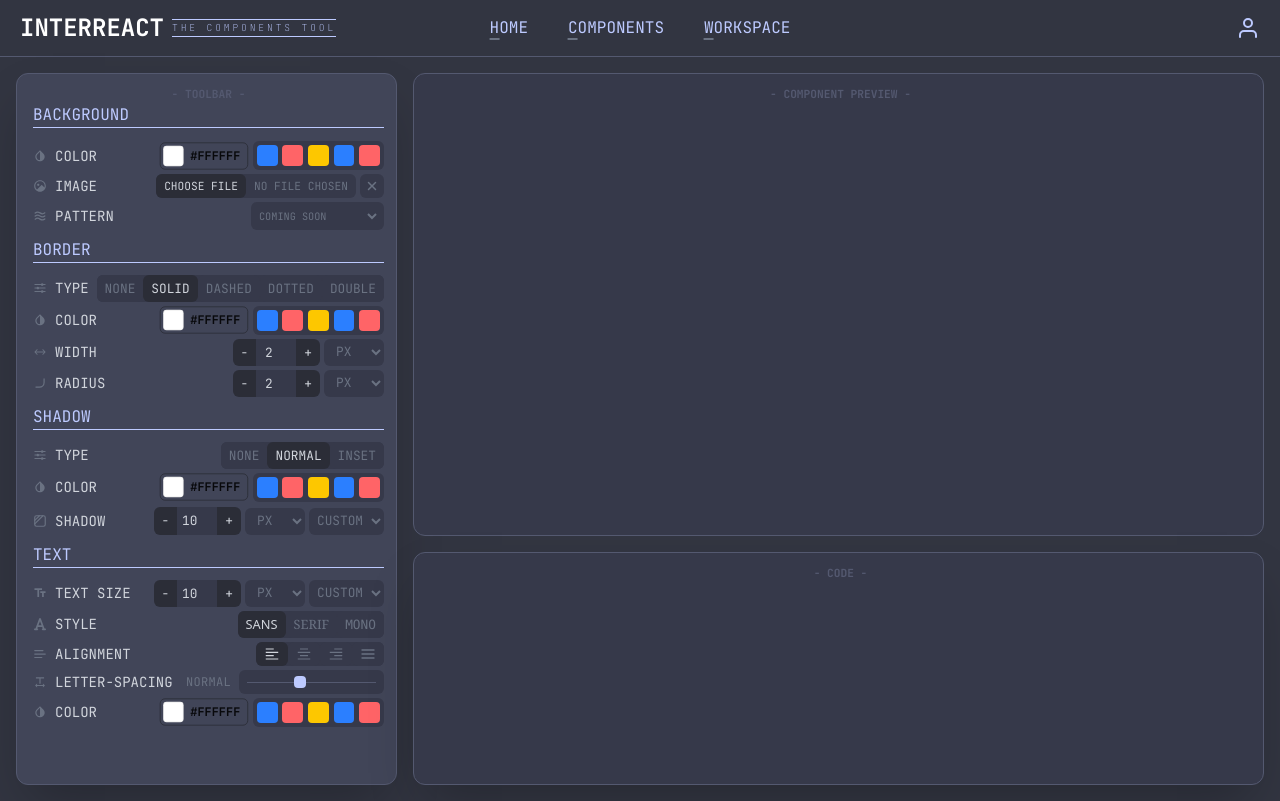
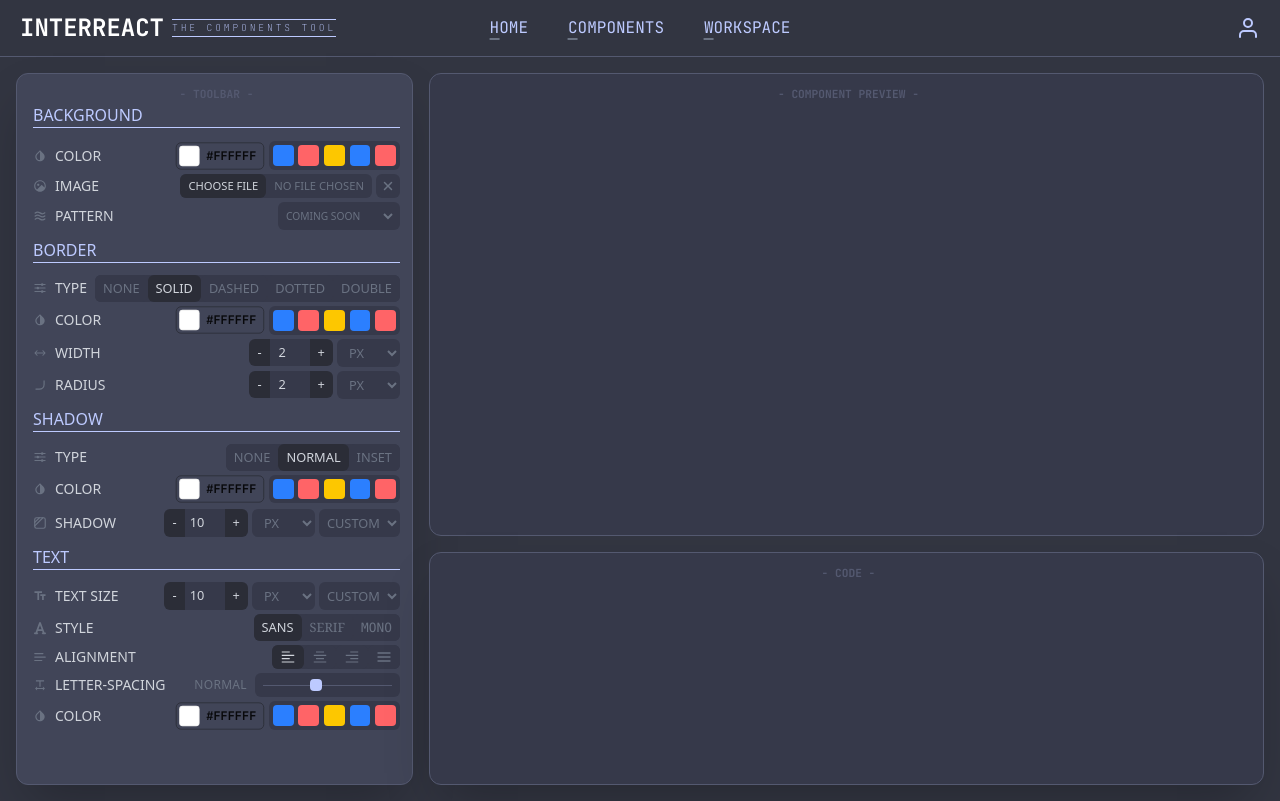
Before and after one commit to meetsuthar27/Interreact, a React (Vite) app: page /workspace in a window 1280 px wide. Built offline with nearby package versions, Linux system fonts and the light colour scheme.

Commit message:
test commit

```diff
--- a/src/components/site-components/Workspace/Workspace.jsx
+++ b/src/components/site-components/Workspace/Workspace.jsx
@@ -7,9 +7,9 @@ import Text from "./Toolbar/Text";
 
 function Workspace() {
   return (
-    <div className="flex uppercase jet-normal bg-[var(--main)] h-[calc(100vh-3.5rem)]">
+    <div className="flex uppercase bg-[var(--main)] h-[calc(100vh-3.5rem)]">
       {/* Sidebar */}
-      <div className="basis-1/4 m-4 bg-[var(--board)] border-[1px] border-[var(--border)] rounded-xl shadow-2xl flex-col pl-4 p-3">
+      <div className="basis-1/4 m-4  bg-[var(--board)] border-[1px] border-[var(--border)] rounded-xl shadow-2xl flex-col pl-4 p-3">
         <div className="jet-bold select-none text-[0.7em] text-center text-[var(--border)]">
           - toolbar -
         </div>
```
